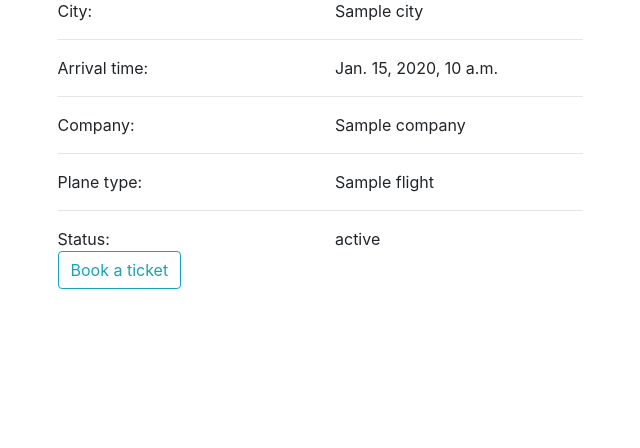
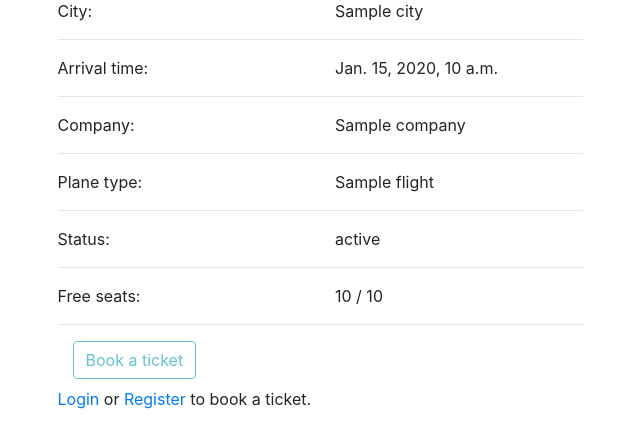
Before and after one commit to PluT00/Django-airport, a Django app: template airport/crm/templates/crm/flight_details.html in a window 1280 px wide. Shown: the part 255-703 px from the top of the page, without its empty margins (320-960 px from the left). Run offline with Django 3.2, Linux system fonts and the light colour scheme; the template is opened without the code that fills it: most values are stand-ins (such as "Sample title", 1, 10 or a date in 2020); some libraries are stand-ins or nearby versions.

Commit message:
Add ticket booking

```diff
--- a/airport/crm/templates/crm/flight_details.html
+++ b/airport/crm/templates/crm/flight_details.html
@@ -46,8 +46,27 @@
       <div class="col">Status:</div>
       <div class="col">{{ flight.status }}</div>
     </div>
+    <hr>
     <div class="row">
-      <div class="col"><a href="#" class="btn btn-outline-info">Book a ticket</a></div>
+      <div class="col">Free seats:</div>
+      <div class="col">{{ free_seats }} / {{ seats }}</div>
     </div>
-  </div>
+
+    <hr>
+    <div class="row mx-auto">
+      <div class="col">
+        <a href="{{ flight.get_create_ticket_url }}" class="btn btn-outline-info {% if free_seats == 0 %} disabled {% endif %} {% if not user.is_authenticated %} disabled {% endif %} ">
+          Book a ticket
+        </a>
+      </div>
+    </div>
+    <div class="row mt-2">
+      {% if not user.is_authenticated %}
+        <div class="col">
+          <a href="#">Login</a> or
+          <a href="#">Register</a>
+          to book a ticket.
+        </div>
+      {% endif %}
+    </div>
 {% endblock %}
--- a/airport/crm/urls.py
+++ b/airport/crm/urls.py
@@ -6,4 +6,9 @@ from crm import views
 urlpatterns = [
     path('', views.flights_list, name="flights_list_url"),
     path('flight/<str:slug>/', views.flight_details, name="flight_details_url"),
+    path(
+        'flight/<str:slug>/ticket/create/',
+        views.FlightTicket.as_view(),
+        name="flight_ticket_url"
+    )
 ]
```
Also changed, not shown: airport/crm/templates/crm/ticket_booking.html (added, +15 -0 lines), airport/crm/views.py (+33 -2 lines).
